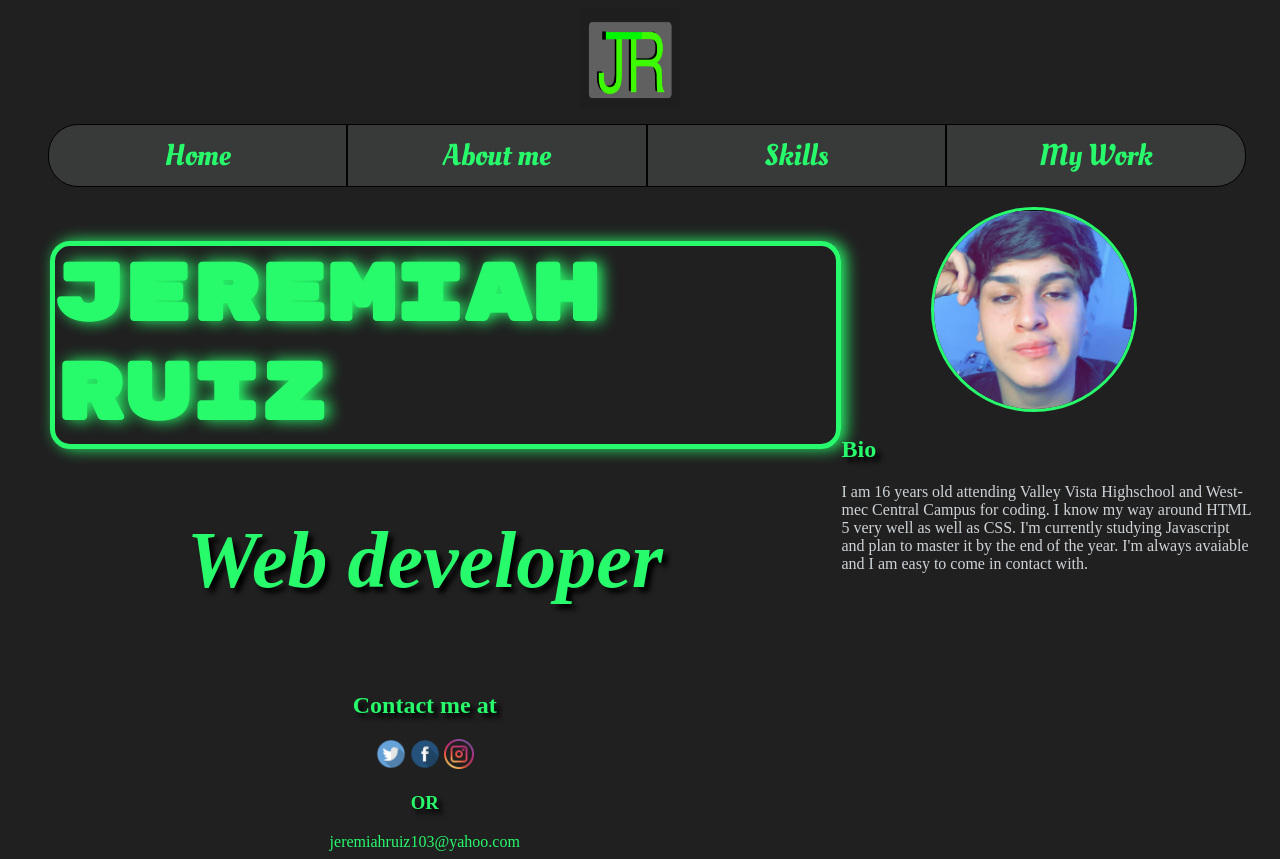
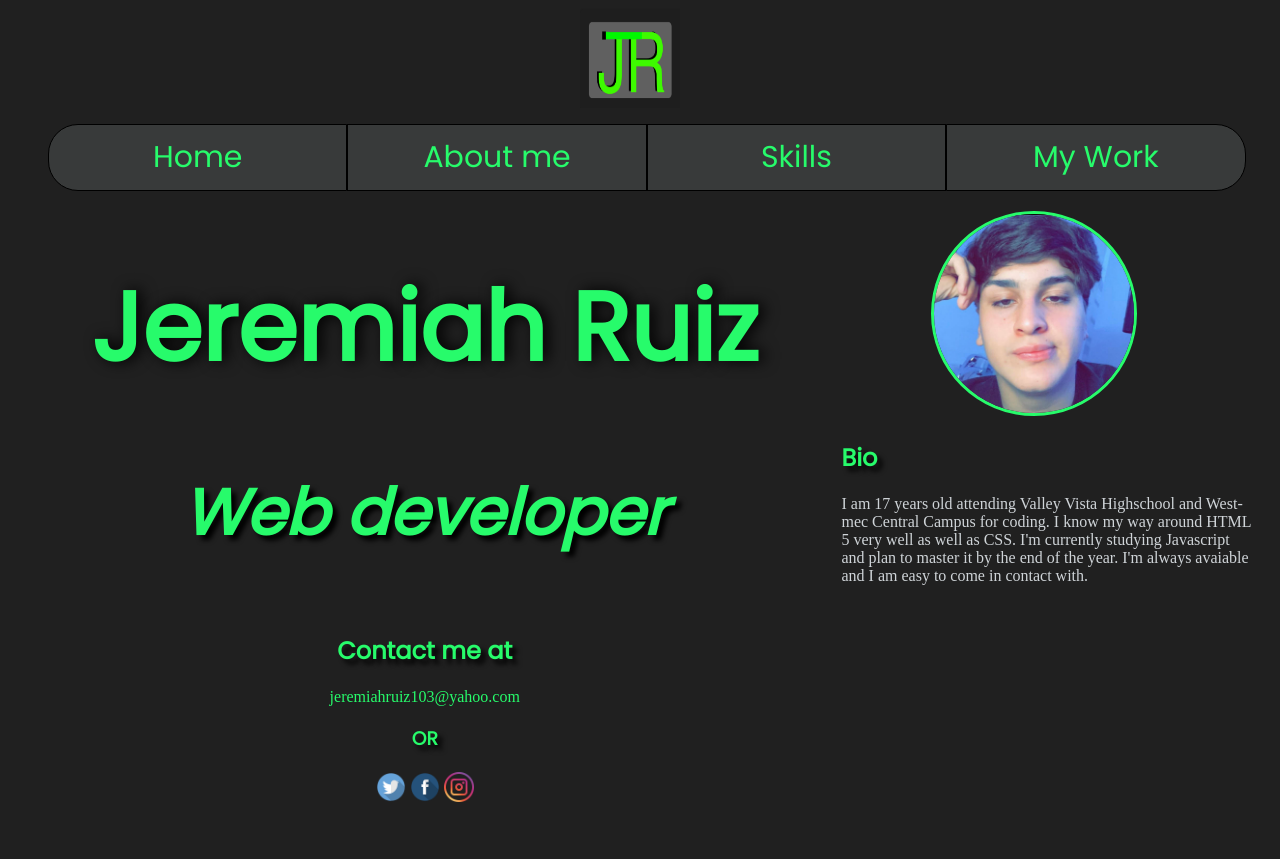
Before and after one commit to jruiz181/TestSite, a plain HTML site: page index.html in a window 1280 px wide. Drawn offline with Linux system fonts and the light colour scheme.

Commit message:
getting somewhere

```diff
--- a/index.html
+++ b/index.html
@@ -6,6 +6,7 @@
         <meta http-equiv="X-UA-Compatible" content="ie=egde">
         <link rel="stylesheet" href="styles.css">
         <link href="https://fonts.googleapis.com/css?family=Oleo+Script|Rubik+Mono+One&display=swap" rel="stylesheet">
+        <link href="https://fonts.googleapis.com/css2?family=Poppins&display=swap" rel="stylesheet">
         <link href="skills.html" rel="stylesheet">
         <link href="pastwork.html" rel="stylesheeet">
 
@@ -29,18 +30,18 @@
             </div>
         </div>
         <div class="row">
-            <div class="col-2-3">
+            <div class="col-2-3" id="col23">
 
                 <h1 id="intro">Jeremiah Ruiz</h1>
                 <h2 id="wert"> <em>Web developer</em></h2>
                 <footer>
                  <div class="col-1-1" id="socialmedia">
                     <h2>Contact me at</h2>
-                    <a href="https://twitter.com/Jeremia40910356"><img src="twitterLogo.png" alt="twitter"></a>
-                    <a href="https://www.facebook.com/profile.php?id=100010860463890"><img src="facebookLogo.png" alt="facebook"></a>
-                    <a href="https://www.instagram.com/jerry_ruiz03/?hl=en"><img src="instaLogo.png" alt="instagram"></a>
+                    <a href="mailto:jeremiahruiz103@yahoo.com" id="mail">jeremiahruiz103@yahoo.com</a>
                     <h3>OR</h3>
-                     <a href="mailto:jeremiahruiz103@yahoo.com" id="mail">jeremiahruiz103@yahoo.com</a>
+                    <a href="https://twitter.com/JeremiahRuiz03" target="_blank"><img src="twitterLogo.png" alt="twitter"></a>
+                    <a href="https://www.facebook.com/profile.php?id=100010860463890" target="_blank"><img src="facebookLogo.png" alt="facebook"></a>
+                    <a href="https://www.instagram.com/jerry_ruiz03/?hl=en" target="_blank"><img src="instaLogo.png" alt="instagram"></a>
                 </div>
                     </footer>
             </div>
@@ -54,7 +55,7 @@
                 <div class="row">
                     <div class="col-1-1">
                         <h2>Bio</h2>
-                        <p>I am 16 years old attending Valley Vista Highschool and West-mec Central Campus for coding.
+                        <p>I am 17 years old attending Valley Vista Highschool and West-mec Central Campus for coding.
                             I know my way around HTML 5 very well as well as CSS. I'm currently studying Javascript and plan to master
                             it by the end of the year. I'm always avaiable and I am easy to come in contact with.
                         </p>
@@ -63,5 +64,6 @@
 
             </div>
         </div>
+        <br><br>
     </body>
 </html>
--- a/skills.html
+++ b/skills.html
@@ -28,7 +28,7 @@
         </div>
         <section>
             <h1 id="skills">Here are some of my skills</h1>
-            <p id="p">I am a very hard worker with a good work ethic. I am very fimiliar with Html5 and CSS. I am learning Javascript very soon
+            <p id="p">I am a very hard worker with a great work ethic. I am very fimiliar with Html5 and CSS. I am learning Javascript very soon
                 and will be good to go with that. I am very cooperative and work really well with others. i have great time managing skills and like
                 to get work done.
             </p>
@@ -38,9 +38,9 @@
         </section>
         <div class="col-1-1" id="socialmedia">
             <h2 id="sm">Contact me at</h2>
-            <a href="https://twitter.com/Jeremia40910356"><img id="sm" src="twitterLogo.png" alt="twitter"></a>
-            <a href="https://www.facebook.com/profile.php?id=100010860463890"><img id="sm" src="facebookLogo.png" alt="facebook"></a>
-            <a href="https://www.instagram.com/jerry_ruiz03/?hl=en"><img id="sm" src="instaLogo.png" alt="instagram"></a>
+            <a href="https://twitter.com/JeremiahRuiz03" target="_blank"><img id="sm" src="twitterLogo.png" alt="twitter"></a>
+            <a href="https://www.facebook.com/profile.php?id=100010860463890" target="_blank"><img id="sm" src="facebookLogo.png" alt="facebook"></a>
+            <a href="https://www.instagram.com/jerry_ruiz03/?hl=en" target="_blank"><img id="sm" src="instaLogo.png" alt="instagram"></a>
             <h3 id="sm">OR</h3>
              <a href="mailto:jeremiahruiz103@yahoo.com" id="mail" style="padding-bottom: 50px;">jeremiahruiz103@yahoo.com</a>
         </div>
--- a/styles.css
+++ b/styles.css
@@ -29,6 +29,9 @@ div.col-1-1#socialmedia{
 
     font-size: 1em;
 }
+div.col-1-1#socialmedia img:hover{
+    width: 35px;
+}
 
 div.col-1-1#jerry3 img{
     /* padding-top: 20px; */
@@ -53,7 +56,7 @@ nav ul li a{
 div#topNav nav{
     width: 100%;
     display: block;
-    font-family: 'oleo script'
+    font-family: 'Poppins', sans-serif;
 }
 div#topNav nav ul{
     list-style-type: none;
@@ -98,17 +101,17 @@ div#topNav nav ul li#last a:hover{
     border-bottom-right-radius: 30px;
 }
 h1#intro{
-    margin-left: 42px;
-    font-size: 5em;
+    text-align: center;
+    font-size: 6em;
     color: #27FB6B;
-    text-shadow: 5px 0px 15px #27FB6B;
-    font-family: 'Rubik Mono One', sans-serif;
-    border: 5px #27FB6B solid;
-    box-shadow: 5px 0px 15px #27FB6B;
-    border-radius: 20px
-
-
-
+    text-shadow: 5px 0px 15px #000000;
+    font-family: 'Poppins', sans-serif;
+    /* border: 5px #27FB6B solid; */
+    /* box-shadow: 5px 0px 15px #27FB6B; */
+}
+#col23{
+    margin-left: auto;
+    margin-right: auto;
 }
 ul li#first{
     border-top-left-radius: 30px;
@@ -125,13 +128,21 @@ p{
 
 h2,h3{
     color: #27FB6B;
-    text-shadow: black 5px 5px 5px
+    text-shadow: black 5px 5px 5px;
+    font-family: 'Poppins', sans-serif;
 }
 h2#wert{
-    font-size: 5em;
+    font-size: 4em;
     text-align: center;
+    animation-name: wert;
+    animation-duration: 2s;
+}
 
-
+@keyframes wert{
+    0% {font-size: 0em;}
+    50%{ font-size: 4em;}
+    75% {font-size: 4em; text-shadow: #27fb6b 2px 2px 5px;}
+    100%{font-size: 4em;}
 }
 img#jer{
     height:100px;
@@ -199,7 +210,7 @@ h1#skills{
     color: #27FB6B;
     font-size: 4em;
     text-align: center;
-    text-shadow: #27FB6B 0px 0px 20px;
+    text-shadow: #000000 0px 0px 20px;
 
 }
 
```
Also changed, not shown: aboutMe.html (+3 -3 lines), myWork.html (+5 -5 lines).
